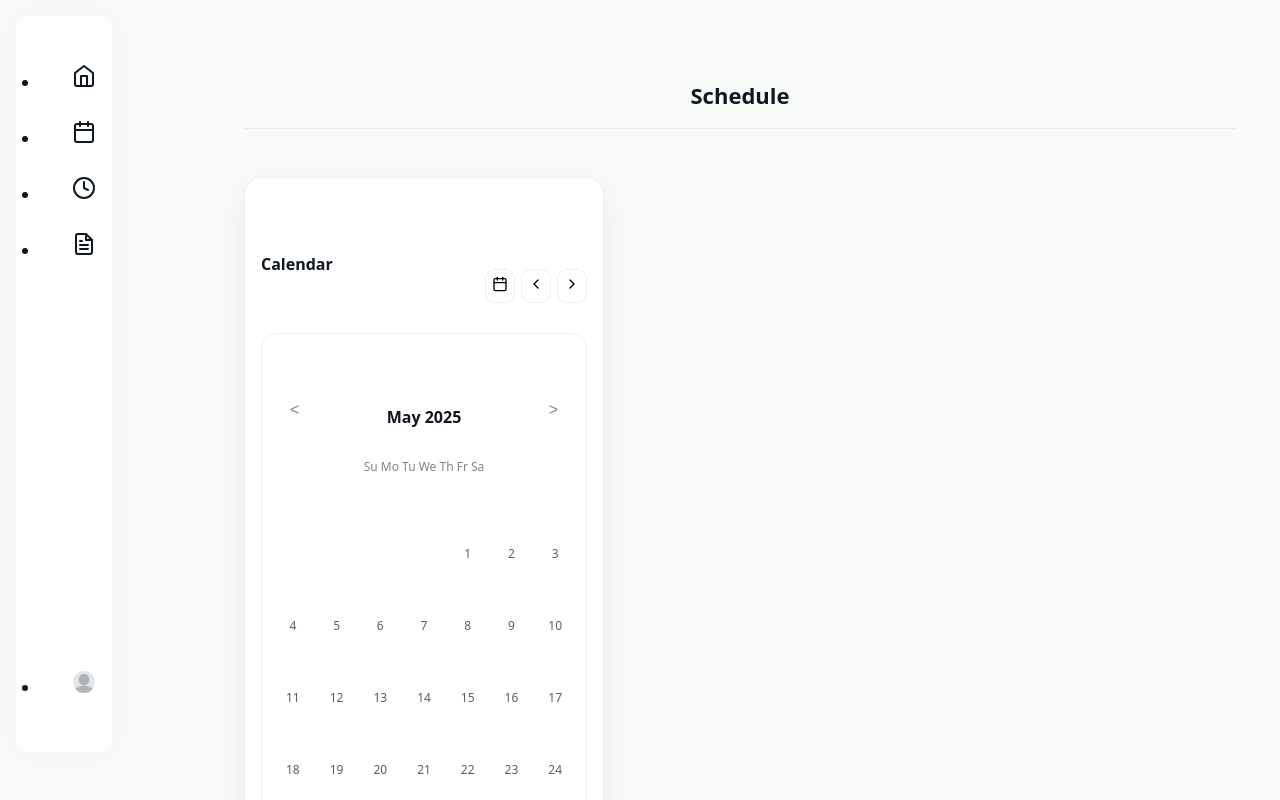
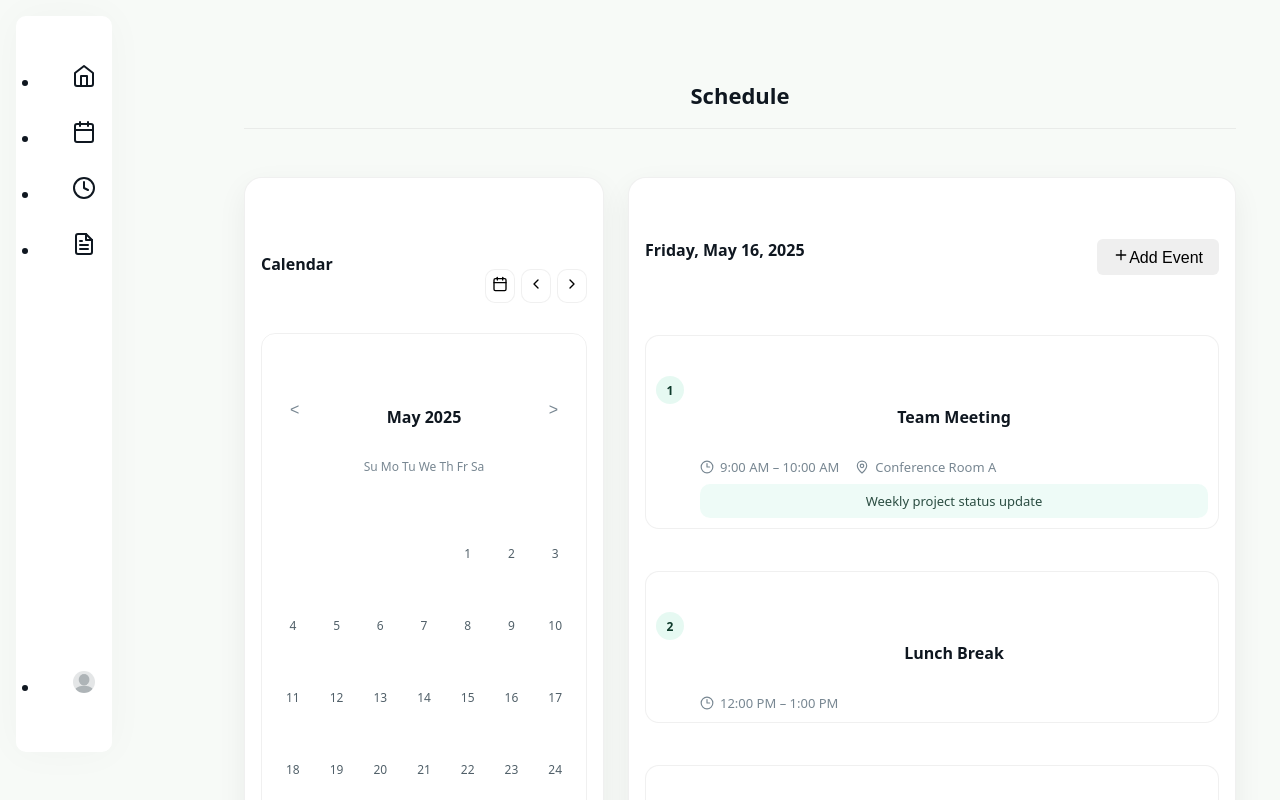
Before and after one commit to kazaction/Group_3_Here_I_Am, a React (Create React App) app in the folder here_i_am/: page /schedule in a window 1280 px wide. Shown: the top 800 px of the page. Built offline with nearby package versions, Linux system fonts and the light colour scheme; no server answers.

Commit message:
event lists added , only visual part

```diff
--- /dev/null
+++ b/here_i_am/src/components/EventList.jsx
@@ -0,0 +1,41 @@
+
+import React from "react";
+import { LuClock3, LuMapPin, LuPlus } from "react-icons/lu";
+
+const sample = [
+  { id: 1, title: "Team Meeting", time: "9:00 AM – 10:00 AM", location: "Conference Room A", note: "Weekly project status update" },
+  { id: 2, title: "Lunch Break",  time: "12:00 PM – 1:00 PM", location: "", note: "" },
+  { id: 3, title: "Client Call",  time: "2:30 PM – 3:30 PM",  location: "", note: "Discuss new requirements" },
+];
+
+function EventList() {
+  return (
+    <div className="card">
+      <div className="card-head">
+        <h2>Friday, May 16, 2025</h2>
+        <button className="pill-btn">
+          <LuPlus size={16} />
+          <span>Add Event</span>
+        </button>
+      </div>
+
+      <div className="event-list">
+        {sample.map((e) => (
+          <div key={e.id} className="event-item">
+            <div className="event-index">{e.id}</div>
+            <div className="event-body">
+              <div className="event-title">{e.title}</div>
+              <div className="event-meta">
+                <span className="meta"><LuClock3 size={14} /> {e.time}</span>
+                {e.location && <span className="meta"><LuMapPin size={14} /> {e.location}</span>}
+              </div>
+              {e.note && <div className="event-note">{e.note}</div>}
+            </div>
+          </div>
+        ))}
+      </div>
+    </div>
+  );
+}
+
+export default EventList
--- a/here_i_am/src/components/schedule.jsx
+++ b/here_i_am/src/components/schedule.jsx
@@ -1,6 +1,6 @@
 import React from "react";
 import Calendar from "./Calendar.jsx";
-
+import EventList from "./EventList.jsx";
 function Schedule(){
 
     return(
@@ -11,6 +11,7 @@ function Schedule(){
 
             <section className="content-grid">
                 <Calendar/>
+                <EventList/>
             </section>
         </main>
     );
--- /dev/null
+++ b/here_i_am/src/css/giannisCSS/events.css
@@ -0,0 +1,50 @@
+
+
+.event-list {
+  display:grid;
+  gap:12px
+}
+.event-item {
+  display:grid;
+  grid-template-columns:32px 1fr;
+  align-items:start;
+  gap:12px;
+  padding:10px;
+  border-radius:var(--r-lg);
+  border:1px solid var(--line);
+  background:#fff
+}
+.event-index {
+  width:28px;
+  height:28px;
+  border-radius:999px;
+  display:grid;
+  place-items:center;
+  background:rgba(46,204,147,.12);
+  color:#0e3a2b;
+  font-weight:700;
+  font-size:12px
+}
+.event-title {
+  font-weight:700;
+  margin-bottom:4px
+}
+.event-meta {
+  display:flex;
+  gap:16px;
+  color:var(--muted);
+  font-size:13px
+}
+.meta {
+  display:inline-flex;
+  gap:6px;
+  align-items:center
+}
+.event-note {
+  margin-top:8px;
+  padding:8px 10px;
+  border-radius:10px;
+  background:rgba(46,204,147,.08);
+  color:#2b4d42;
+  font-size:13px
+}
--- a/here_i_am/src/main.css
+++ b/here_i_am/src/main.css
@@ -2,3 +2,4 @@
 @import "./css/giannisCSS/sidebar.css";
 @import "./css/giannisCSS/calendar.css";
 @import "./css/giannisCSS/responsive.css";
+@import "./css/giannisCSS/events.css";
```
